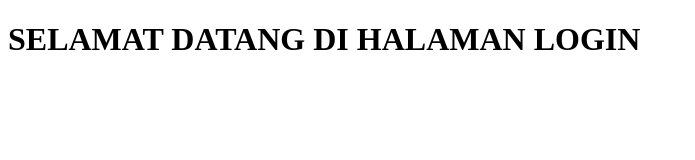
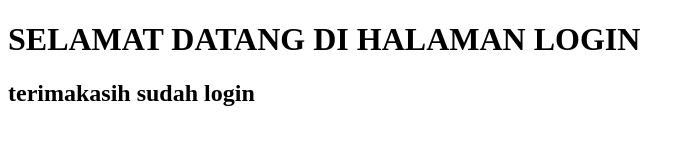
Before and after one commit to mrioismail/Belajar-Niomic, a plain HTML site: page login.html in a window 1280 px wide. Shown: the whole page, without its empty margins (0-695 px from the left). Drawn offline with Linux system fonts and the light colour scheme.

Commit message:
tambah h2

```diff
--- a/login.html
+++ b/login.html
@@ -8,5 +8,6 @@
 </head>
 <body>
     <h1>SELAMAT DATANG DI HALAMAN LOGIN</h1>
+    <h2> terimakasih sudah login </h2>
 </body>
 </html>
```
